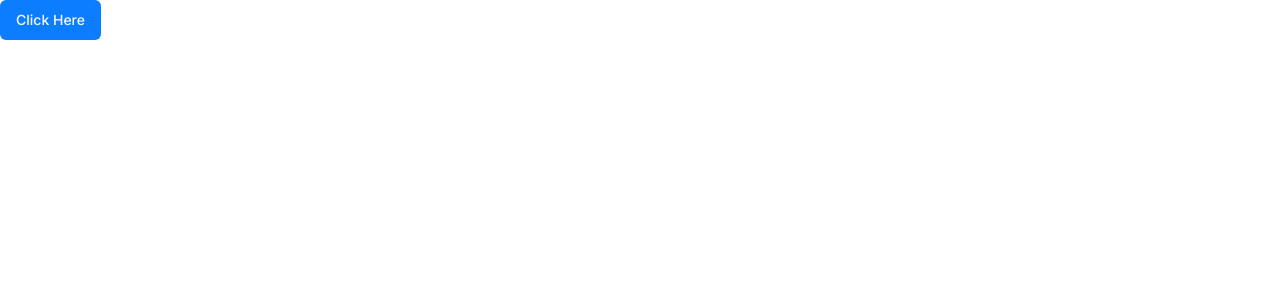
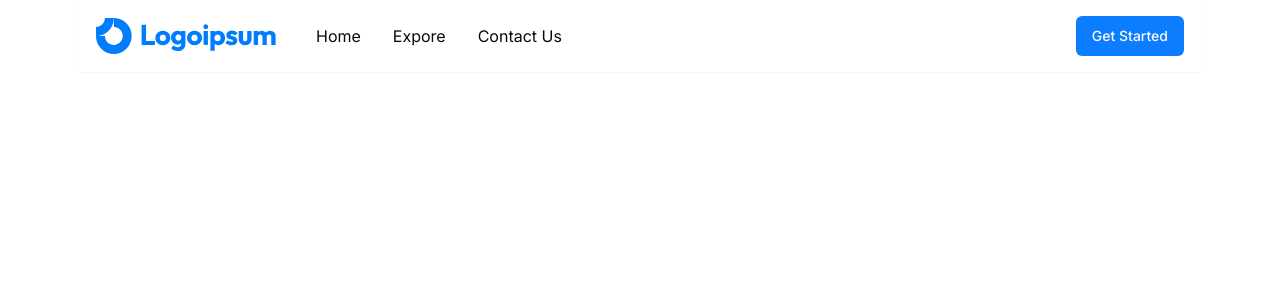
Before and after one commit to automatonatm/doctor-appointment-app, a Next.js app: page / in a window 1280 px wide. Shown: the top 300 px of the page. Built offline with nearby package versions, Linux system fonts and the light colour scheme.

Commit message:
Navbar completed

```diff
--- /dev/null
+++ b/app/_components/Header.tsx
@@ -0,0 +1,43 @@
+import { Button } from "@/components/ui/button";
+import Image from "next/image";
+import Link from "next/link";
+
+export const Header = () => {
+  const menu = [
+    {
+      id: "1",
+      name: "Home",
+      path: "/",
+    },
+    {
+      id: "2",
+      name: "Expore",
+      path: "/explore",
+    },
+
+    {
+      id: "3",
+      name: "Contact Us",
+      path: "/",
+    },
+  ];
+
+  return (
+    <div className="flex items-center justify-between p-4 shadow-sm">
+      <div className="flex items-center gap-10">
+        <Image src="/logo.svg" alt="logo" width={180} height={80} />
+        <ul className="hidden gap-8 md:flex">
+          {menu.map((item, index) => (
+            <li
+              className="hover:text-primary  cursor-pointer transition-all ease-in-out hover:scale-105"
+              key={item.id}
+            >
+              <Link href={item.path}>{item.name}</Link>
+            </li>
+          ))}
+        </ul>
+      </div>
+      <Button>Get Started</Button>
+    </div>
+  );
+};
--- a/app/layout.tsx
+++ b/app/layout.tsx
@@ -1,6 +1,7 @@
 import type { Metadata } from "next";
 import { Inter } from "next/font/google";
 import "./globals.css";
+import { Header } from "./_components/Header";
 
 const inter = Inter({ subsets: ["latin"] });
 
@@ -16,7 +17,12 @@
 }>) {
   return (
     <html lang="en">
-      <body className={inter.className}>{children}</body>
+      <body className={inter.className}>
+        <div className="md:px-20">
+          <Header />
+          {children}
+        </div>
+      </body>
     </html>
   );
 }
--- a/app/page.tsx
+++ b/app/page.tsx
@@ -4,7 +4,7 @@
 export default function Home() {
   return (
     <div>
-      <Button>Click Here</Button>
+
     </div>
   );
 }
```
Also changed, not shown: public/logo.svg (added).
